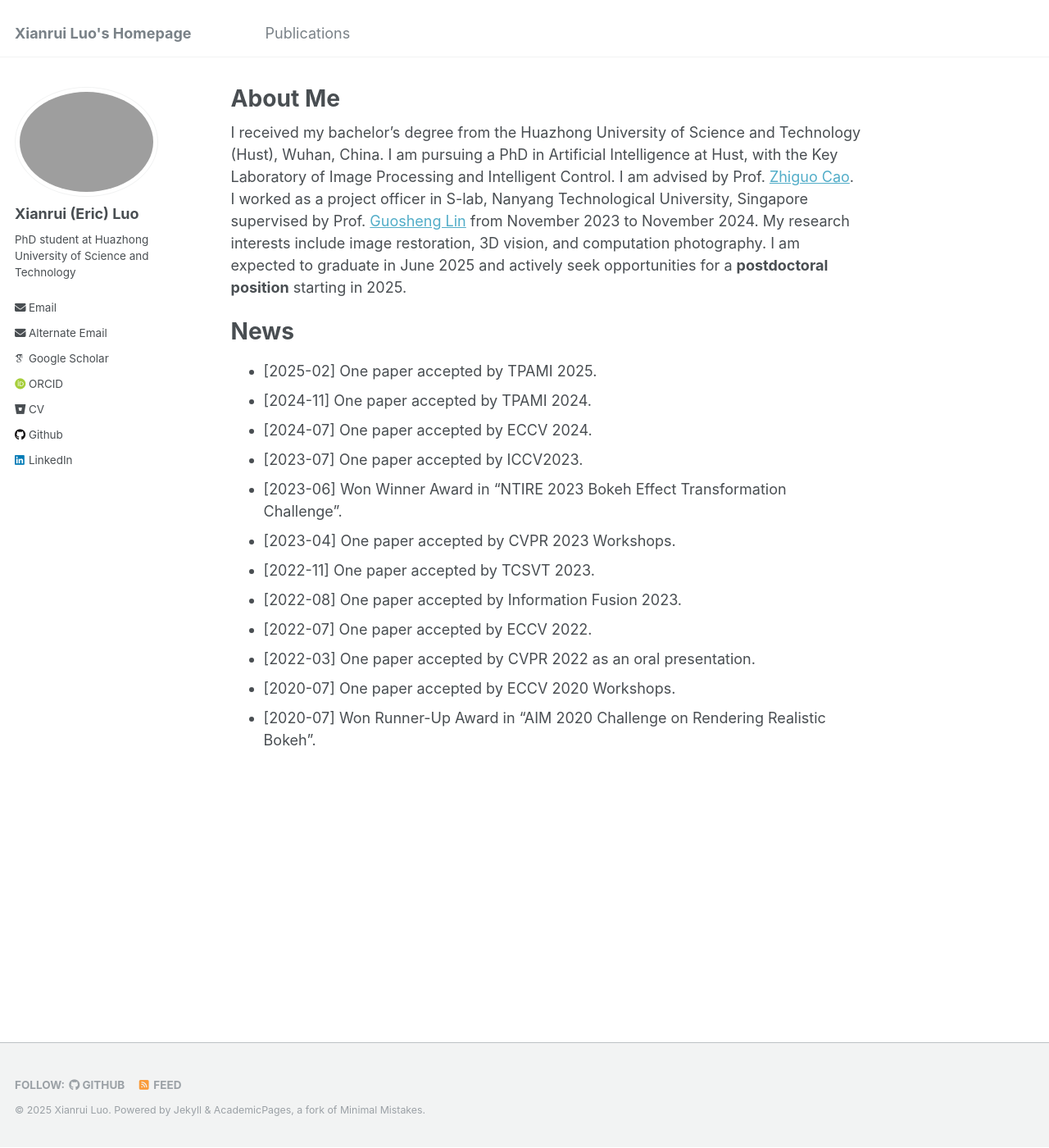
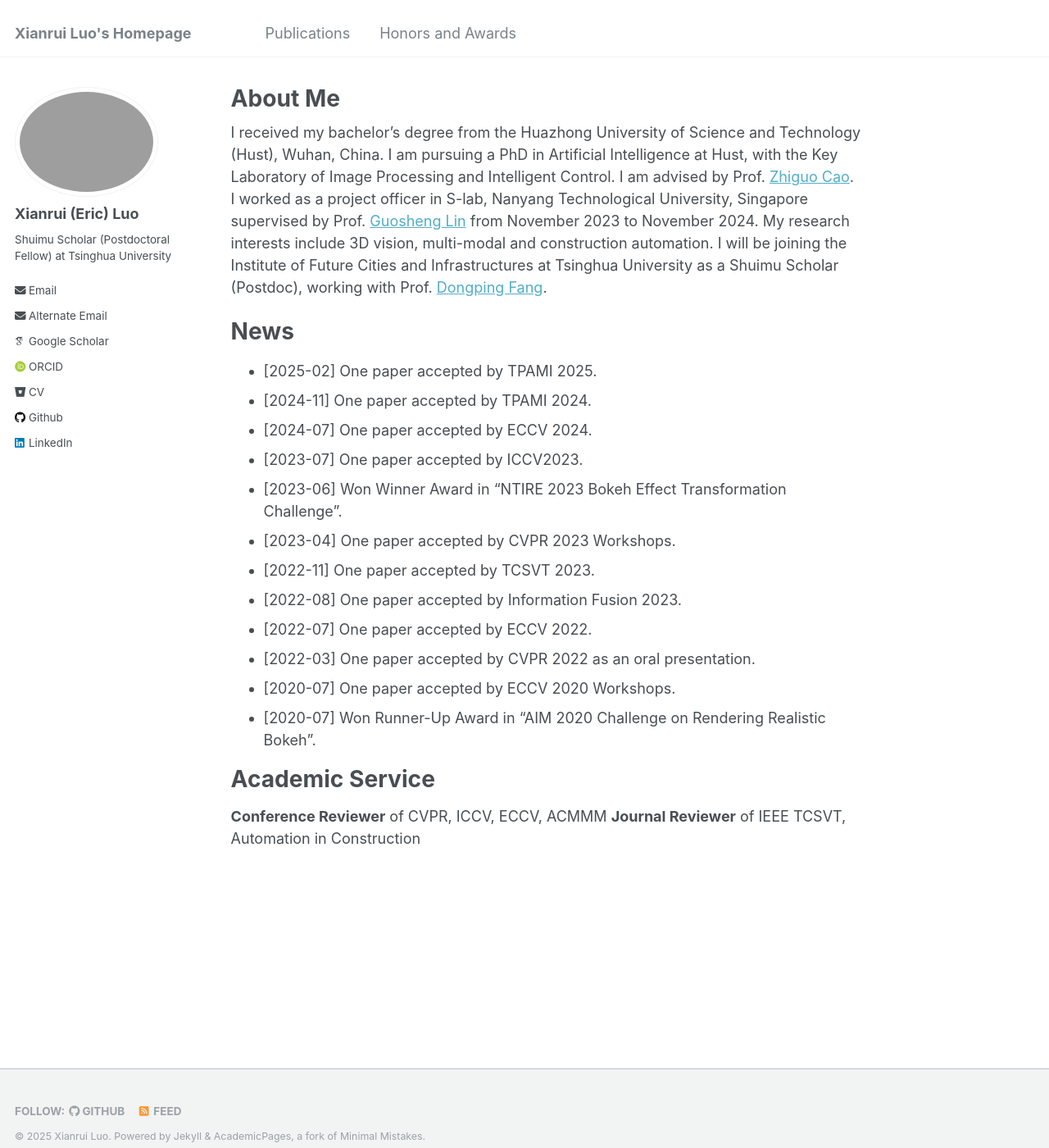
Before and after one commit to xianrui-luo/xianrui-luo.github.io, a Jekyll site: the page built from _pages/about.md, in a window 1280 px wide and 1400 px high. Shown: the whole window at 82% size. Built offline with Jekyll 4.4.1, drawn with Linux system fonts in a browser that asks for light colours; some web fonts are replaced.

Commit message:
update profile

```diff
--- a/_config.yml
+++ b/_config.yml
@@ -24,7 +24,7 @@ author:
   avatar           : "profile.jpg"
   name             : "Xianrui (Eric) Luo"
   pronouns         :
-  bio              : "PhD student at Huazhong University of Science and Technology"
+  bio              : "Shuimu Scholar (Postdoctoral Fellow) at Tsinghua University"
   location         :
   employer         :
   uri              :
--- a/_data/navigation.yml
+++ b/_data/navigation.yml
@@ -2,6 +2,9 @@
 main:
   - title: "Publications"
     url: /publications/
+
+  - title: "Honors and Awards"
+    url: /awards/
 
   #- title: "Talks"
   #  url: /talks/
--- a/_pages/about.md
+++ b/_pages/about.md
@@ -7,7 +7,7 @@ redirect_from:
   - /about.html
 ---
 
-I received my bachelor's degree from the Huazhong University of Science and Technology (Hust), Wuhan, China. I am pursuing a PhD in Artificial Intelligence at Hust, with the Key Laboratory of Image Processing and Intelligent Control. I am advised by Prof. [Zhiguo Cao](https://openreview.net/profile?id=~Zhiguo_Cao1). I worked as a project officer in S-lab, Nanyang Technological University, Singapore supervised by Prof. [Guosheng Lin](https://guosheng.github.io/) from November 2023 to November 2024. My research interests include image restoration, 3D vision, and computation photography. I am expected to graduate in June 2025 and actively seek opportunities for a **postdoctoral position** starting in 2025.
+I received my bachelor's degree from the Huazhong University of Science and Technology (Hust), Wuhan, China. I am pursuing a PhD in Artificial Intelligence at Hust, with the Key Laboratory of Image Processing and Intelligent Control. I am advised by Prof. [Zhiguo Cao](https://openreview.net/profile?id=~Zhiguo_Cao1). I worked as a project officer in S-lab, Nanyang Technological University, Singapore supervised by Prof. [Guosheng Lin](https://guosheng.github.io/) from November 2023 to November 2024. My research interests include 3D vision, multi-modal and construction automation. I will be joining the Institute of Future Cities and Infrastructures at Tsinghua University as a Shuimu Scholar (Postdoc), working with Prof. [Dongping Fang](https://www.civil.tsinghua.edu.cn/cmen/info/1092/1394.htm).
 
 News
 =======
@@ -23,3 +23,8 @@ News
 - [2022-03] One paper accepted by CVPR 2022 as an oral presentation.
 - [2020-07] One paper accepted by ECCV 2020 Workshops.
 - [2020-07] Won Runner-Up Award in "AIM 2020 Challenge on Rendering Realistic Bokeh".
+
+Academic Service
+=======
+**Conference Reviewer** of CVPR, ICCV, ECCV, ACMMM
+**Journal Reviewer** of IEEE TCSVT, Automation in Construction
```
Also changed, not shown: _pages/awards.md (added, +12 -0 lines).
